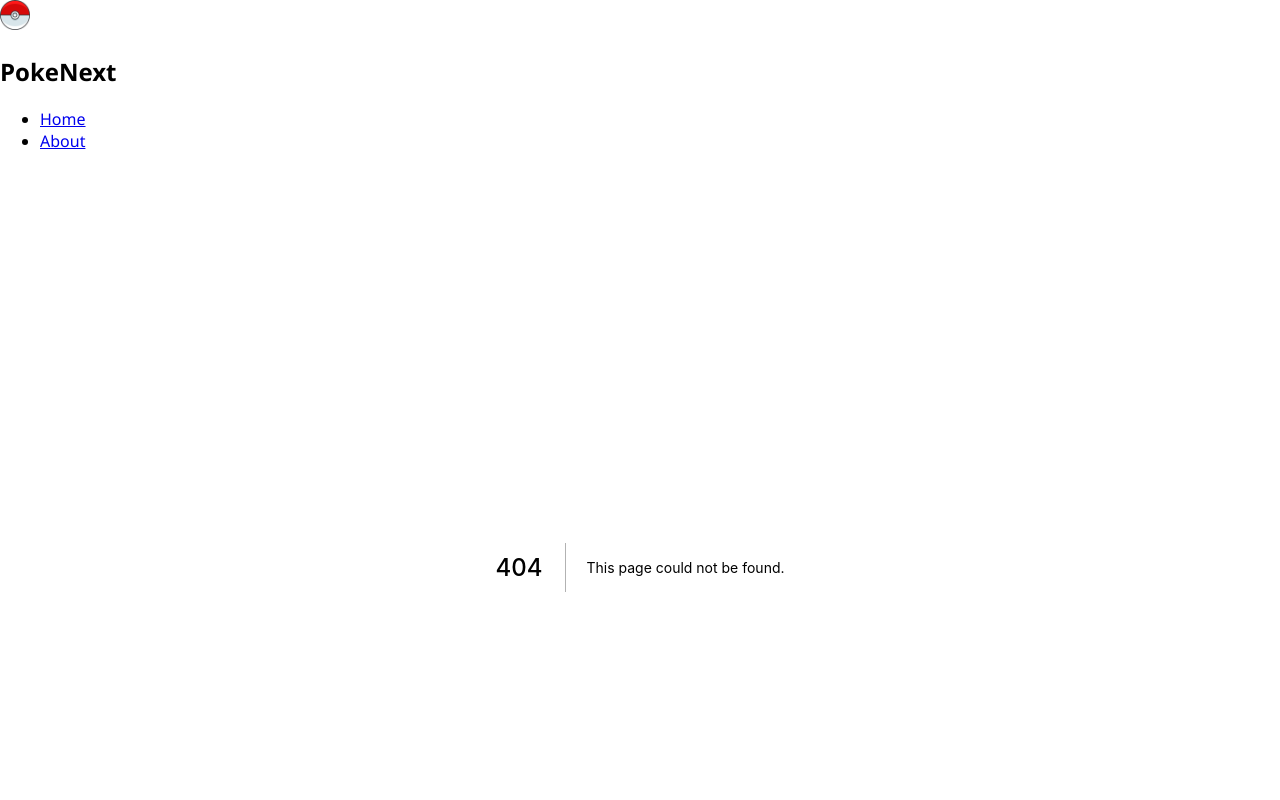
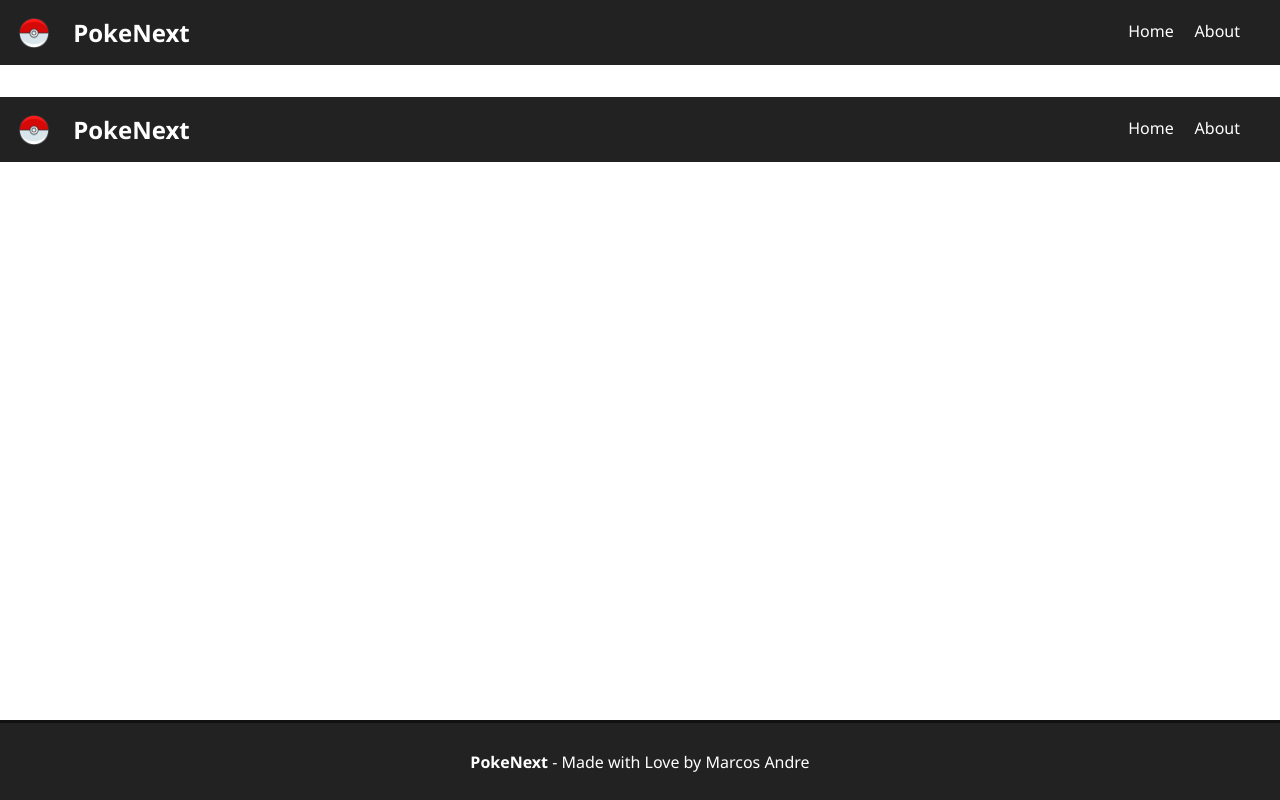
Before and after one commit to iamdevmarcos/poke-next, a Next.js app: page /components/NavBar in a window 1280 px wide. Before the commit this address had no page. Shown: the top 800 px of the page. Built offline with nearby package versions, Linux system fonts and the light colour scheme.

Commit message:
feat: Add Styles

```diff
--- a/pages/_app.jsx
+++ b/pages/_app.jsx
@@ -1,6 +1,6 @@
 import "../styles/globals.css";
 
-import Layout from "./components/Screen/Layout";
+import Layout from "./components/Layout";
 
 function MyApp({ Component, pageProps }) {
   return (
--- /dev/null
+++ b/pages/components/Footer/index.jsx
@@ -0,0 +1,11 @@
+import styles from "../../../styles/Footer.module.css";
+
+export default function Footer() {
+  return (
+    <footer className={styles.footer}>
+      <p>
+        <span>PokeNext</span> - Made with Love by Marcos Andre
+      </p>
+    </footer>
+  );
+}
--- a/pages/components/Screen/Layout/index.jsx
+++ b/pages/components/Layout/index.jsx
@@ -12,10 +12,10 @@
           href="/images/favicon.ico"
           type="image/x-icon"
         />
-        <title>Poke Next</title>
+        <title>Poke-Next</title>
       </Head>
       <NavBar />
-      <main>{children}</main>
+      <main className="main-container">{children}</main>
       <Footer />
     </>
   );
--- a/pages/components/Screen/NavBar/index.jsx
+++ b/pages/components/NavBar/index.jsx
@@ -1,10 +1,12 @@
 import Link from "next/link";
 import Image from "next/image";
 
+import styles from "../../../styles/Navbar.module.css";
+
 export default function NavBar() {
   return (
-    <nav>
-      <div>
+    <nav className={styles.navbar}>
+      <div className={styles.logo}>
         <Image
           src="/images/pokeball.png"
           width="30"
@@ -13,7 +15,7 @@
         />
         <h1>PokeNext</h1>
       </div>
-      <ul>
+      <ul className={styles.linkItems}>
         <li>
           <Link href="/">
             <a>Home</a>
--- a/pages/components/Screen/Footer/index.jsx
+++ /dev/null
@@ -1,9 +0,0 @@
-export default function Footer() {
-  return (
-    <footer>
-      <p>
-        <span>PokeNext</span> Made with Love by Marcos Andre
-      </p>
-    </footer>
-  );
-}
--- /dev/null
+++ b/styles/Footer.module.css
@@ -0,0 +1,17 @@
+.footer {
+  display: flex;
+  align-items: center;
+  justify-content: center;
+  background: #222;
+  height: 80px;
+  border-top: 3px solid #111;
+  color: #fff;
+  position: absolute;
+  bottom: 0;
+  left: 0;
+  right: 0;
+}
+
+.footer span {
+  font-weight: bold;
+}
--- /dev/null
+++ b/styles/Navbar.module.css
@@ -0,0 +1,51 @@
+.navbar {
+  display: flex;
+  justify-content: space-between;
+  align-items: center;
+  padding: 1em 1.2em;
+  margin-bottom: 2em;
+  background: #222;
+  color: #fff;
+}
+
+.logo {
+  display: flex;
+  justify-content: center;
+  align-items: center;
+}
+
+.logo h1 {
+  margin-left: 1em;
+}
+
+.linkItems {
+  display: flex;
+  list-style: none;
+}
+
+.linkItems li {
+  margin-right: 1.3em;
+}
+
+.linkItems a {
+  display: flex;
+  flex-direction: column;
+  align-items: center;
+  justify-content: center;
+  /* background: red; */
+  color: #fff;
+  text-decoration: none;
+}
+
+.linkItems a::after {
+  content: "";
+  display: block;
+  background: #fff;
+  width: 0;
+  height: 4px;
+  transition: 0.4s;
+}
+
+.linkItems a:hover::after {
+  width: 100%;
+}
--- a/styles/globals.css
+++ b/styles/globals.css
@@ -1,5 +1,10 @@
-body {
+* {
+  font-family: "Poppins", "Segoe UI", sans-serif;
+  margin: 0;
   padding: 0;
-  margin: 0;
-  font-family: Segoe UI, sans-serif;
+  box-sizing: border-box;
 }
+
+.main-container {
+  min-height: 70vh;
+}
```
